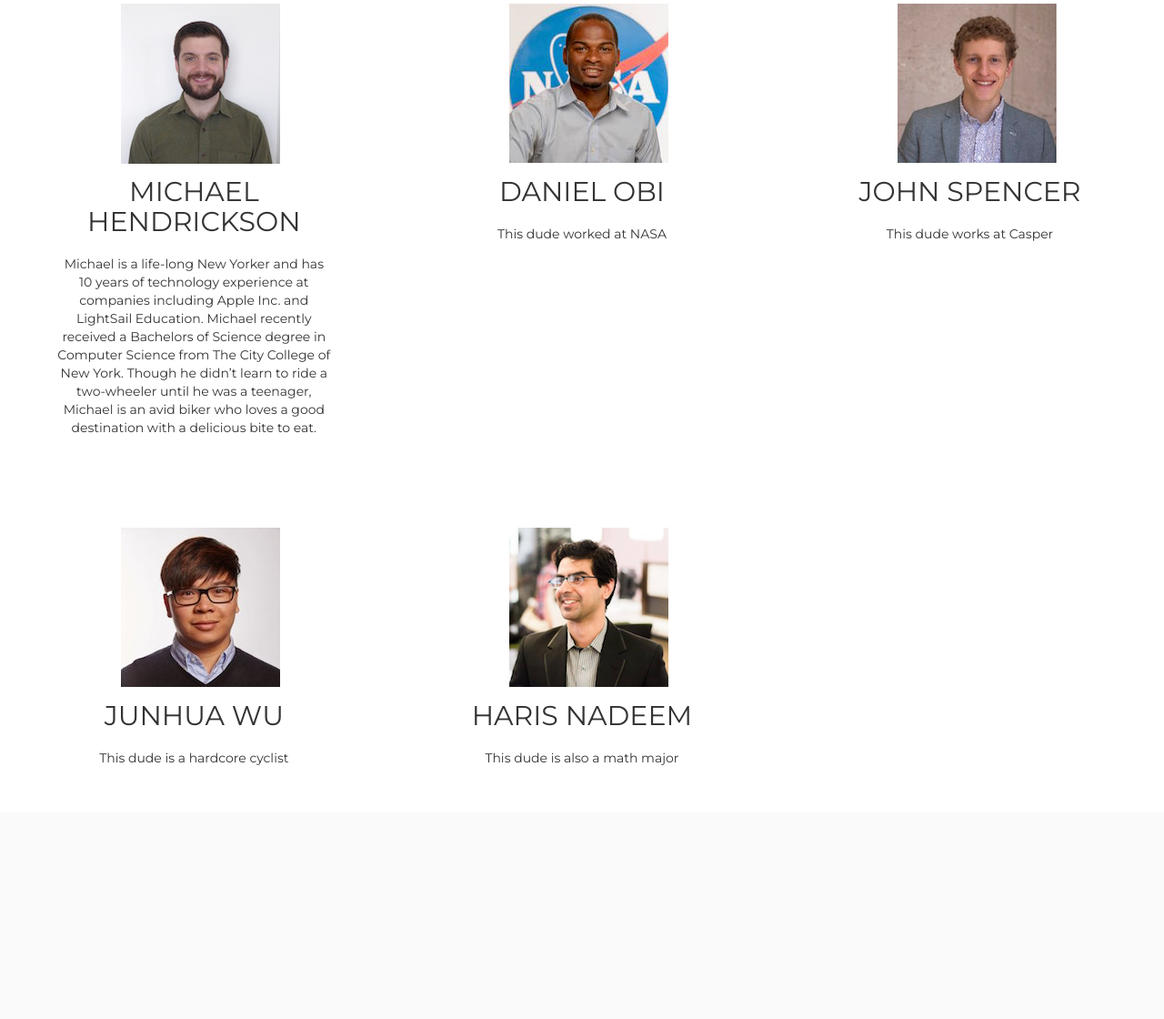
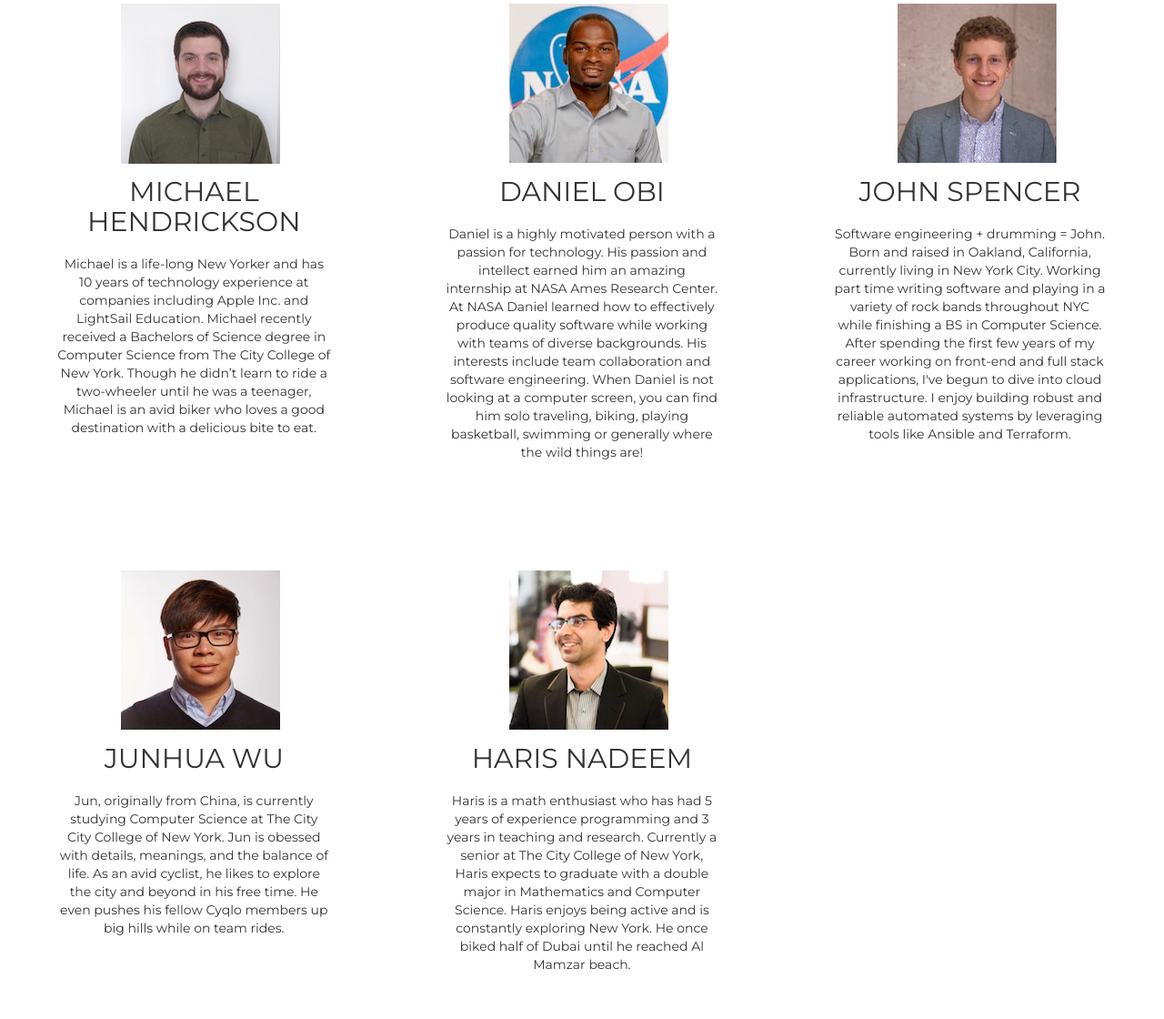
Before and after one commit to johnnyplaydrums/cyqlo, a Django app: page /about in a window 1280 px wide. Shown: the part 1614-2734 px from the top of the page at 91% size. Before the commit the page ends 2455 px from the top, so only its background shows below. Run offline with Django 3.2, Linux system fonts and the light colour scheme; some libraries are stand-ins or nearby versions.

Commit message:
about page bios

```diff
--- a/main/templates/about.html
+++ b/main/templates/about.html
@@ -61,7 +61,7 @@
       <img src="/static/img/daniel-obi.jpg">
     </div>
     <h2> DANIEL OBI </h2>
-    <p> This dude worked at NASA </p>
+    <p> Daniel is a highly motivated person with a passion for technology. His passion and intellect earned him an amazing internship at NASA Ames Research Center. At NASA Daniel learned how to effectively produce quality software while working with teams of diverse backgrounds. His interests include team collaboration and software engineering. When Daniel is not looking at a computer screen, you can find him solo traveling, biking, playing basketball, swimming or generally where the wild things are! </p>
     </p>
   </div>
   <div class="emblem-col">
@@ -69,7 +69,7 @@
       <img src="/static/img/john-spencer.jpg">
     </div>
     <h2> JOHN SPENCER </h2>
-    <p> This dude works at Casper
+    <p> Software engineering + drumming = John. Born and raised in Oakland, California, currently living in New York City. Working part time writing software and playing in a variety of rock bands throughout NYC while finishing a BS in Computer Science. After spending the first few years of my career working on front-end and full stack applications, I've begun to dive into cloud infrastructure. I enjoy building robust and reliable automated systems by leveraging tools like Ansible and Terraform.
     </p>
   </div>
 </div>
@@ -80,7 +80,7 @@
       <img src="/static/img/jun.jpg">
     </div>
     <h2> JUNHUA WU </h2>
-    <p> This dude is a hardcore cyclist
+    <p> Jun, originally from China, is currently studying Computer Science at The City City College of New York. Jun is obessed with details, meanings, and the balance of life. As an avid cyclist, he likes to explore the city and beyond in his free time. He even pushes his fellow Cyqlo members up big hills while on team rides.
     </p>
   </div>
   <div class="emblem-col">
@@ -88,7 +88,7 @@
       <img src="/static/img/haris-nadeem.png">
     </div>
     <h2> HARIS NADEEM </h2>
-    <p> This dude is also a math major </p>
+    <p> Haris is a math enthusiast who has had 5 years of experience programming and 3 years in teaching and research. Currently a senior at The City College of New York, Haris expects to graduate with a double major in Mathematics and Computer Science. Haris enjoys being active and is constantly exploring New York. He once biked half of Dubai until he reached Al Mamzar beach.</p>
   </div>
 </div>
 
```
